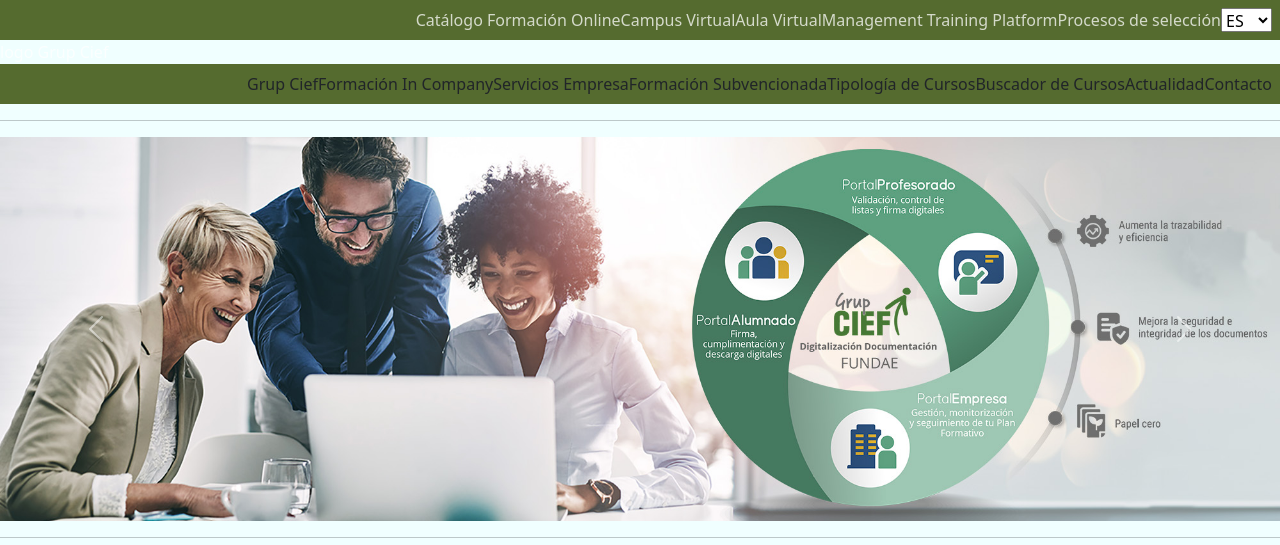
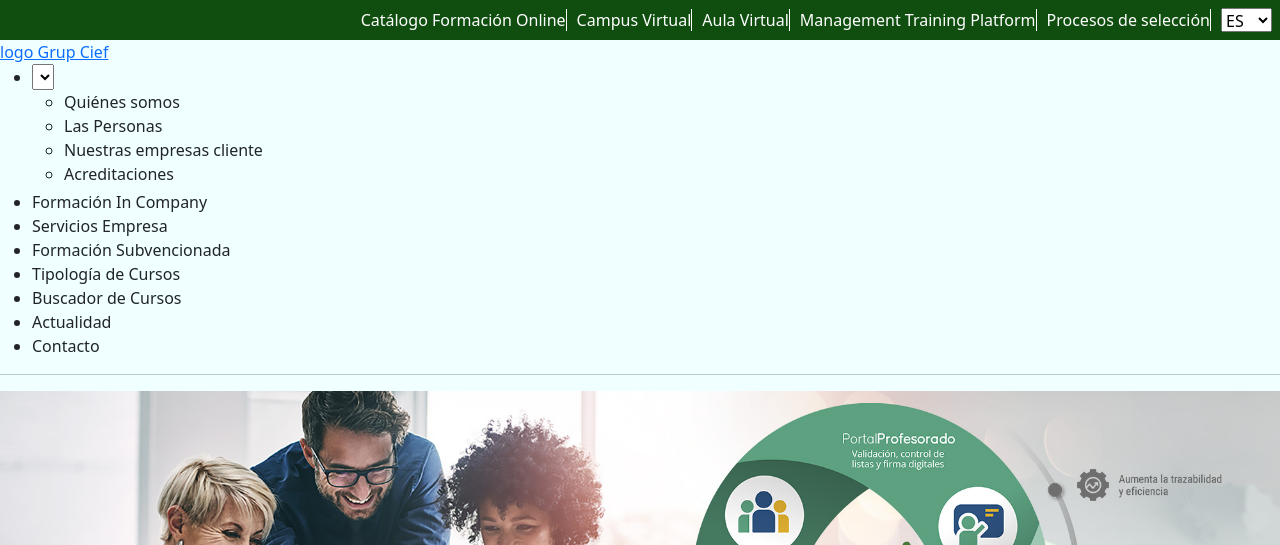
Before and after one commit to jorgenativo/todas_las_clases_HTML-CSS, a plain HTML site: page clases/clases armando/abril 17 y 19 ejercicio Grup Cief/Grup Cief/index.html in a window 1280 px wide. Shown: the top 545 px of the page. Drawn offline with nearby package versions, Linux system fonts and the light colour scheme.

Commit message:
correcciones grup cief

```diff
--- a/clases/clases armando/abril 10 iconos/iconos/styles.css
+++ b/clases/clases armando/abril 10 iconos/iconos/styles.css
@@ -12,13 +12,9 @@
 p{
     font-family: sans-serif;
 }
-.p-2 {
-    padding: 10px;
-
-}
 
 header {
-
+    padding: 10px;
     border-bottom: 10px solid green;
 }
 
@@ -49,7 +45,7 @@
     justify-content: space-around;
 
 }
-main p{
+main {
     font-family: 'Franklin Gothic Medium', 'Arial Narrow', Arial, sans-serif;
 }
 
@@ -66,5 +62,5 @@
 }
 
 footer i {
-    margin: 10px;
+    margin: 30px;
 }
--- a/clases/clases armando/abril 17 y 19 ejercicio Grup Cief/Grup Cief/index.html
+++ b/clases/clases armando/abril 17 y 19 ejercicio Grup Cief/Grup Cief/index.html
@@ -40,7 +40,17 @@
                 <a href="./imágenes/logo grup.png">logo Grup Cief</a>
 
                 <ul>
-                    <li>Grup Cief</li>
+
+                    <li> <select>Grup Cief</select>
+                        <ul class="unica">
+                            <li>Quiénes somos</li>
+                            <li>Las Personas</li>
+                            <li>Nuestras empresas cliente</li>
+                            <li>Acreditaciones</li>
+                        </ul>
+
+                        </select>
+                    </li>
                     <li>Formación In Company</li>
                     <li>Servicios Empresa</li>
                     <li>Formación Subvencionada</li>
@@ -171,9 +181,9 @@
         </div>
         <div><i class="bi bi-facebook"></i>
             <i class="bi bi-linkedin"></i>
-
             <i class="bi bi-youtube"></i>
-            <i class="bi bi-instagram"></i></div>
+            <i class="bi bi-instagram"></i>
+        </div>
         <div>
             <address></address>
             <address></address>
@@ -195,4 +205,5 @@
     <p>Copyright 2023 - Todos los derechos reservados</p>
     <img src="./imágenes/barra_colors_UN.png" alt="arcoiris">
 </div>
+
 </html>
--- a/clases/clases armando/abril 17 y 19 ejercicio Grup Cief/Grup Cief/styles.css
+++ b/clases/clases armando/abril 17 y 19 ejercicio Grup Cief/Grup Cief/styles.css
@@ -1,37 +1,34 @@
-*{
+* {
     margin: 0;
-    box-sizing: border-box;
+   box-sizing: border-box;
+}
 
-}
-body{
+body {
     background-color: azure;
 }
-header{
-    text-decoration: none;
 
-}
-/* header top */
-ul{
+/*header top */
+header-top ul {
     display: flex;
+    justify-content: end;
+    gap: 10px;
     width: 100%;
     height: 40px;
     margin: auto;
     padding: 8px;
-    background-color: darkolivegreen;
+    background-color: rgb(15, 78, 15);
     cursor: pointer;
-    justify-content: end;
     list-style: none;
+}
 
+header-top li a {
+    color: white;
+    text-decoration: none;
+    border-right: 1px solid white;
 }
-nav{
-    text-decoration: none;
 
+.unica {
+    display: flex;
+    flex-direction: column;
+    height: 100px;
 }
-a{ color:#ffffffbf;
-    text-decoration: none;
-
-}
-li{
-    text-decoration: none;
-
-}
```
Also changed, not shown: clases/clases armando/abril 10 iconos/iconos/index.html (+1 -1 lines), clases/clases armando/abril 5 position/casas/index.html (+11 -24 lines), clases/clases armando/abril 5 position/posiciones/styles.css (+6 -6 lines), clases/clases enricg/abril 25 media queries responsive/snoopy y mafalda/styles.css (+8 -2 lines). Lines whose indentation alone changed are shown as unchanged.
